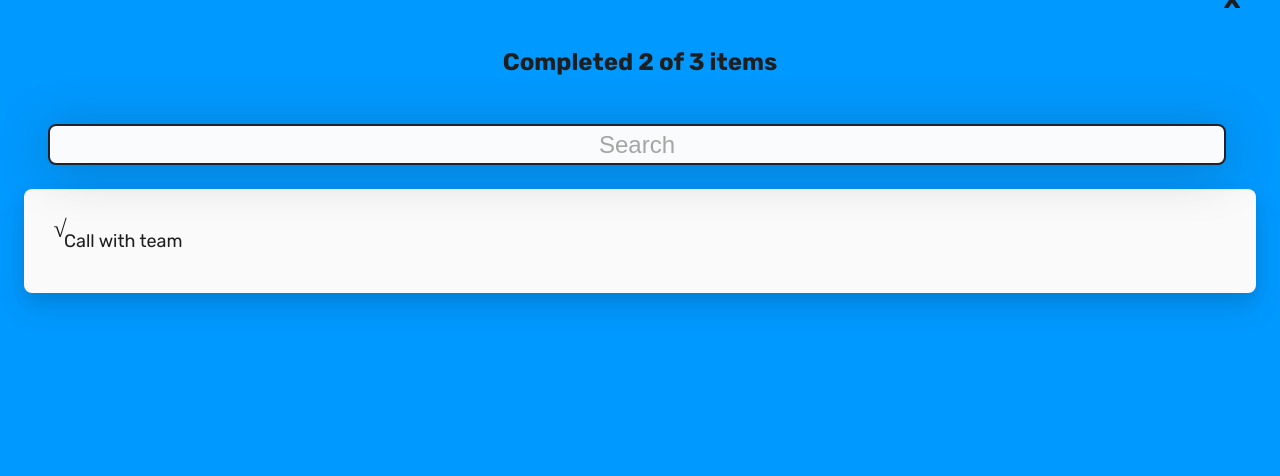
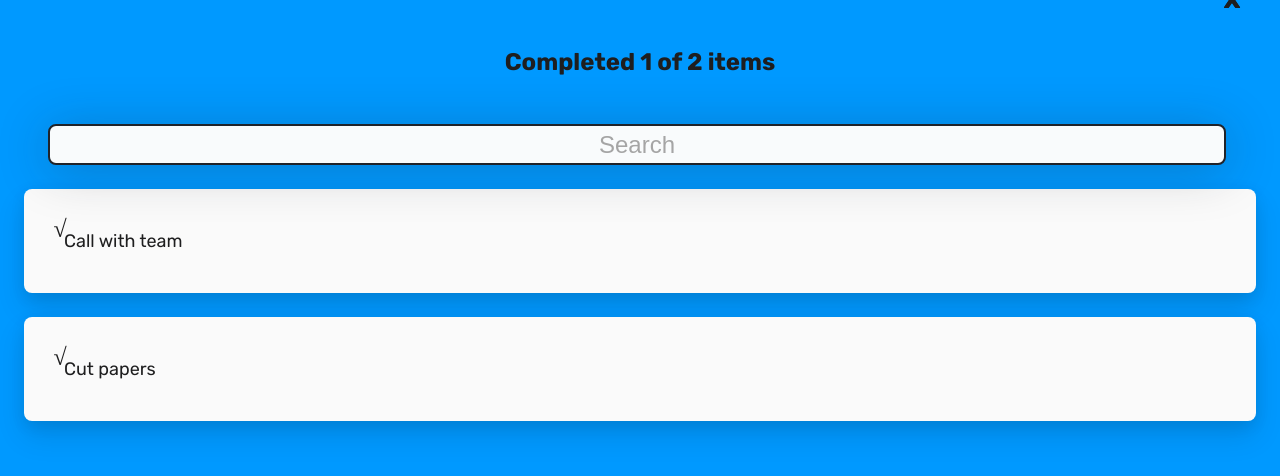
Before and after one commit to alvaro-barrera/react-todo-app, a React (Create React App) app: page / in a window 1280 px wide. Shown: the top 476 px of the page. Built offline with nearby package versions, Linux system fonts and the light colour scheme.

Commit message:
Search filter

```diff
--- a/src/App.js
+++ b/src/App.js
@@ -5,16 +5,35 @@ import { TodoSearch } from "./todo/TodoSearch";
 import { TodoList } from "./todo/TodoList";
 import { TodoItem } from "./todo/TodoItem";
 
-const todos = [{ text: "Call with team", completed: false }];
+const defaultTodos = [{ text: "Call with team", completed: false },
+{text: "Cut papers", completed: true }];
 
 function App() {
+  const [searchValue, setSearchValue] = React.useState("");
+  const [todos, setTodos] = React.useState(defaultTodos);
+
+  const completedTodos = todos.filter((todo) => todo.completed).length;
+  const totalTodos = todos.length;
+
+  let searchedTodos = [];
+
+  if (searchValue.length > 0) {
+    searchedTodos = todos.filter((todo) => {
+      let todoText = todo.text.toLowerCase();
+      let searchText = searchValue.toLowerCase();
+      return todoText.includes(searchText);
+    });
+  } else {
+    searchedTodos = todos;
+  }
+
   return (
     <React.Fragment>
-      <TodoCounter/>
-      <TodoSearch/>
+      <TodoCounter total={totalTodos} completed={completedTodos} />
+      <TodoSearch searchValue={searchValue} setSearchValue={setSearchValue} />
       <TodoList>
-        {todos.map((todo) => (
-          <TodoItem key={todo.text} text={todo.text}/>
+        {searchedTodos.map((todo) => (
+          <TodoItem key={todo.text} text={todo.text} />
         ))}
       </TodoList>
     </React.Fragment>
--- a/src/todo/TodoCounter.js
+++ b/src/todo/TodoCounter.js
@@ -1,7 +1,11 @@
 import React from "react";
 import "./TodoCounter.css";
-function TodoCounter() {
-  return <h2 className="TodoCounter__subtitle">Completed 2 of 3 items</h2>;
+function TodoCounter({ total, completed }) {
+  return (
+    <h2 className="TodoCounter__subtitle">
+      Completed {completed} of {total} items
+    </h2>
+  );
 }
 
 export { TodoCounter };
--- a/src/todo/TodoSearch.js
+++ b/src/todo/TodoSearch.js
@@ -1,8 +1,7 @@
 import React from "react";
 import "./TodoSearch.css";
 
-function TodoSearch() {
-  const [searchValue, setSearchValue] = React.useState("");
+function TodoSearch({ searchValue, setSearchValue }) {
   const onChangeSearch = (event) => {
     console.log(event);
     setSearchValue(event.target.value);
@@ -17,7 +16,6 @@ function TodoSearch() {
         placeholder="Search"
         value={searchValue}
       />
-      <p>{searchValue}</p>
     </React.Fragment>
   );
 }
```
